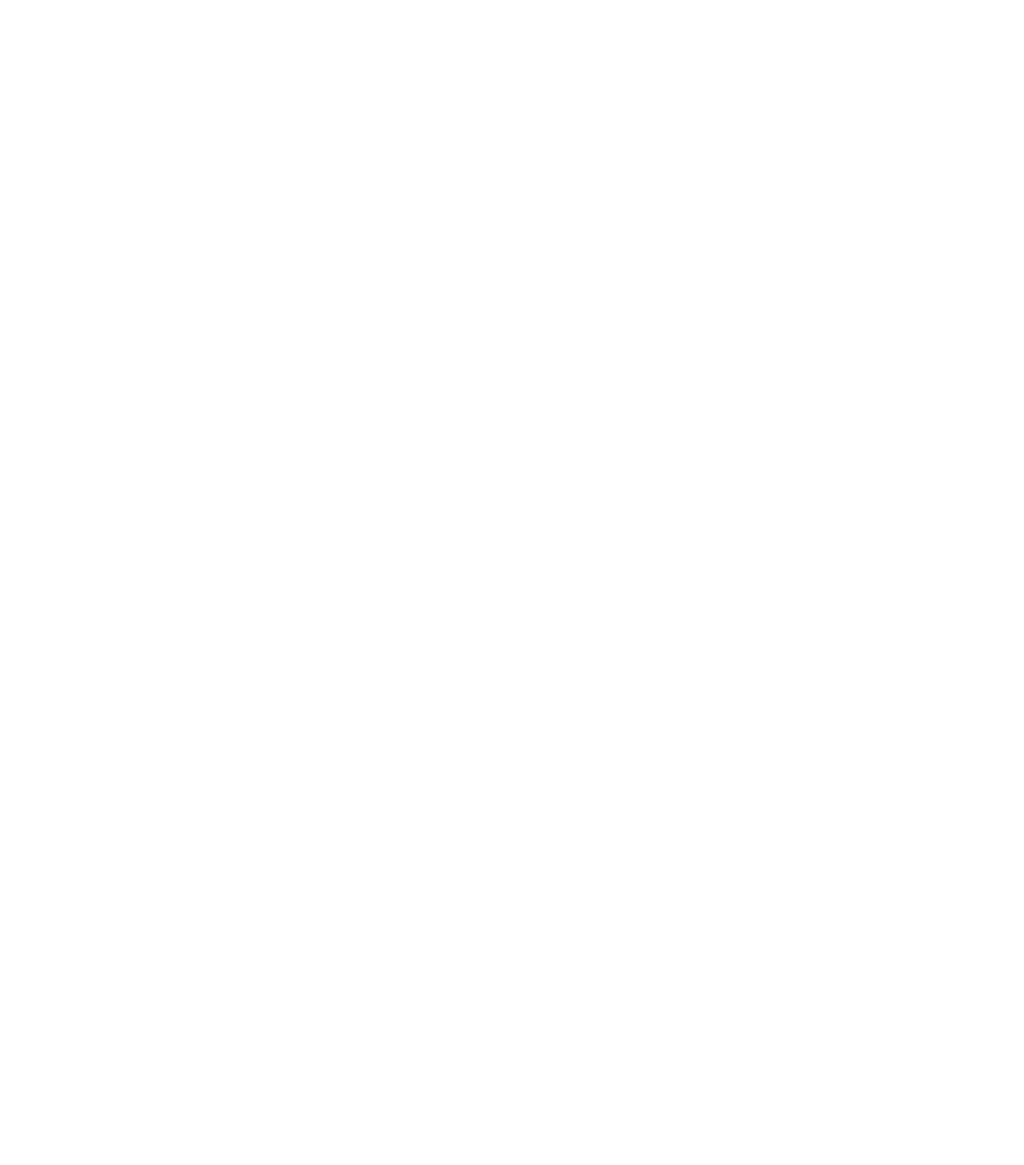
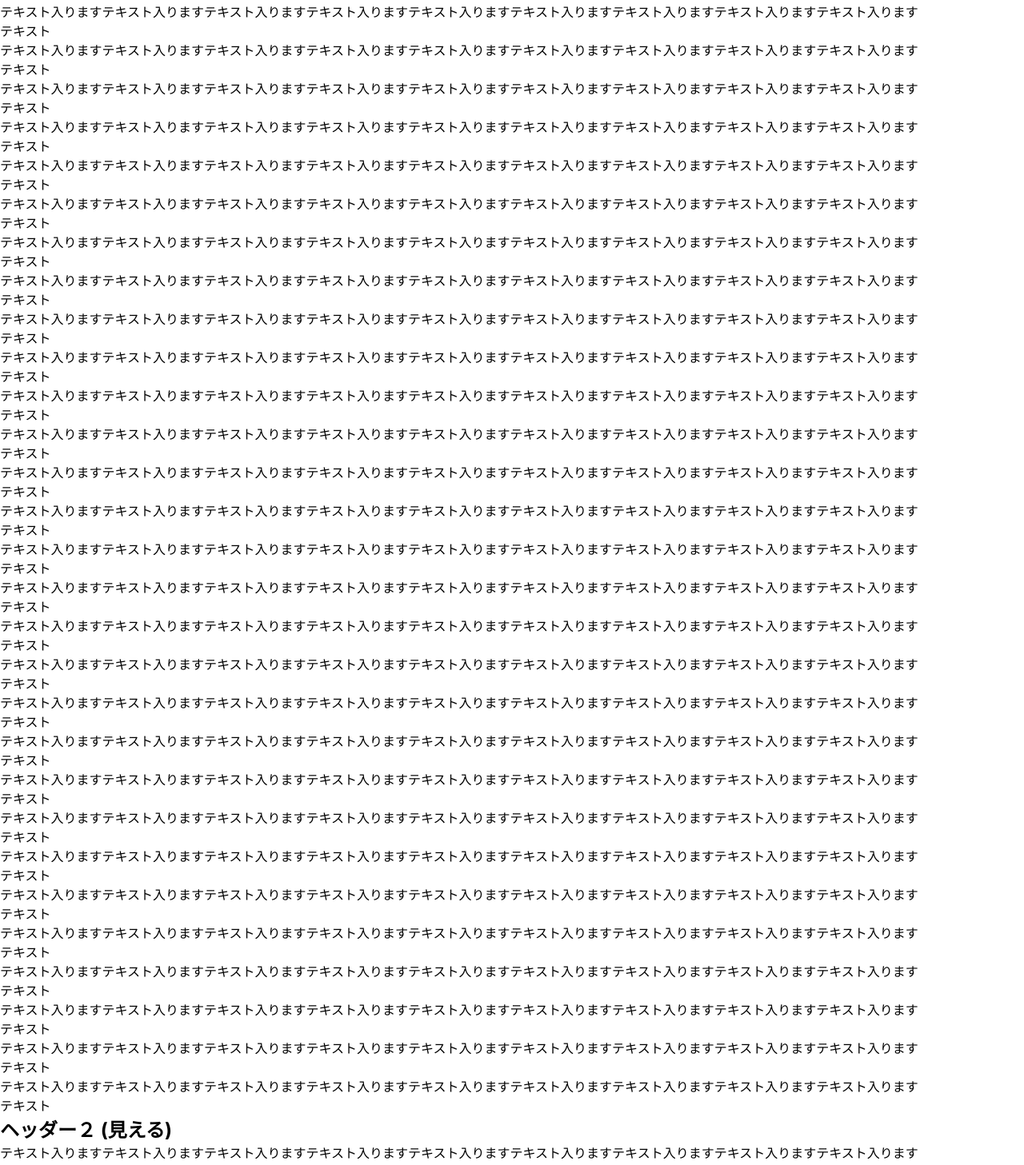
Before and after one commit to genta-t/react18-tutorial, a React (Create React App) app: page /custom-hooks in a window 1280 px wide. Shown: the part 2423-3880 px from the top of the page at 80% size. Before the commit the page ends 1388 px from the top, so only its background shows below. Built offline with nearby package versions, Linux system fonts and the light colour scheme; no server answers.

Commit message:
useOnScreenカスタムフック完了

```diff
--- a/src/components/CustomHooks.tsx
+++ b/src/components/CustomHooks.tsx
@@ -12,6 +12,7 @@
 import ScriptComp from './customHooks/script/ScriptComp';
 import DeepCompareEffectComp from './customHooks/deepCompareEffect/DeepCompareEffectComp';
 import EventListenerComp from './customHooks/eventListener/EventListenerComp';
+import OnScreenComp from './customHooks/onScreen/OnScreenComp';
 
 const CustomHooksPage = () => {
 
@@ -34,6 +35,7 @@
       <ScriptComp />
       <DeepCompareEffectComp />
       <EventListenerComp />
+      <OnScreenComp />
     </>
   );
 }
--- /dev/null
+++ b/src/components/customHooks/onScreen/OnScreenComp.tsx
@@ -0,0 +1,31 @@
+import { useRef } from "react";
+import { useOnScreen } from "./useOnScreen";
+
+const OnScreenComp = () => {
+  const headerTwoRef = useRef<HTMLHeadingElement | null>(null);
+  const visible = useOnScreen(headerTwoRef, "-100px")
+
+  return (
+    <>
+      <h2>onScreen</h2>
+      <ManyText />
+      <h2 ref={headerTwoRef}>ヘッダー２ {visible && "(見える)"}</h2>
+      <ManyText />
+      <hr />
+    </>
+  )
+}
+
+export default OnScreenComp;
+
+const ManyText = () => {
+  const text = [];
+  for (let i = 0; i < 50; i++) {
+    text.push(<p>テキスト入りますテキスト入りますテキスト入りますテキスト入りますテキスト入りますテキスト入りますテキスト入りますテキスト入りますテキスト入りますテキスト</p>);
+  }
+  return (
+    <div style={{ width: "90%" }}>
+      {text}
+    </div>
+  )
+}
--- /dev/null
+++ b/src/components/customHooks/onScreen/useOnScreen.ts
@@ -0,0 +1,25 @@
+import { useEffect, useState, RefObject } from "react";
+
+export const useOnScreen = (
+  ref: RefObject<HTMLElement>,
+  rootMargin = "0px"
+) => {
+  const [ isVisible, setIsVisible ] = useState(false);
+
+  useEffect(() => {
+    console.log(ref.current);
+    const observer = new IntersectionObserver(
+      ([entry]) => setIsVisible(entry.isIntersecting),
+      { rootMargin }
+    );
+    if (ref.current) {
+      observer.observe(ref.current);
+    }
+    return () => {
+      if (ref.current !== null)
+      return observer.unobserve(ref.current);
+    }
+  }, [ref.current, rootMargin]);
+
+  return isVisible;
+}
```
